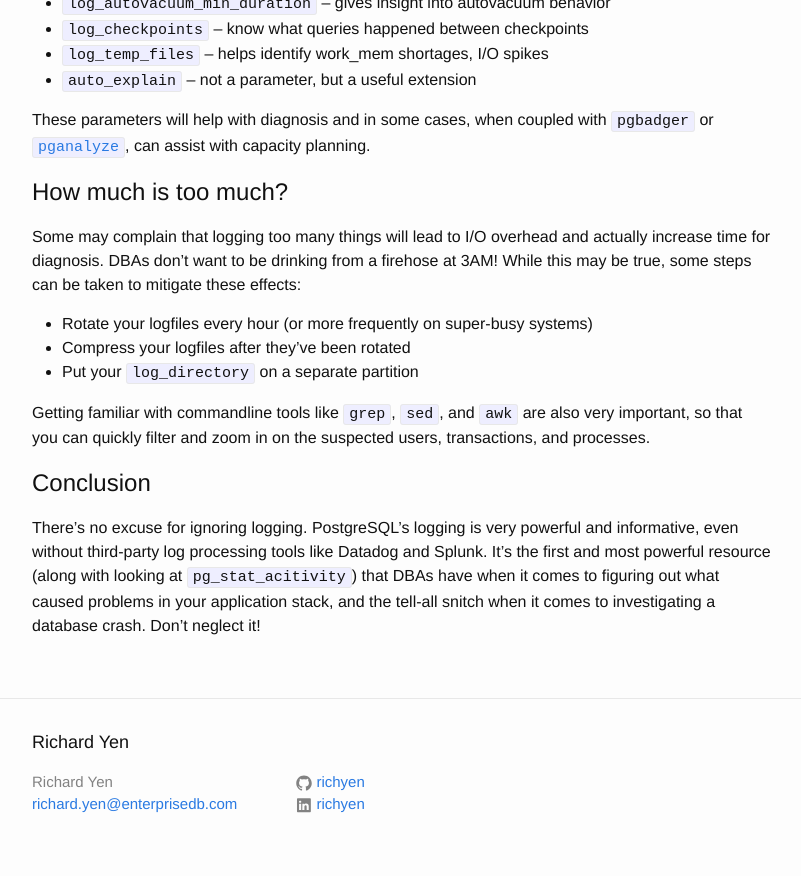
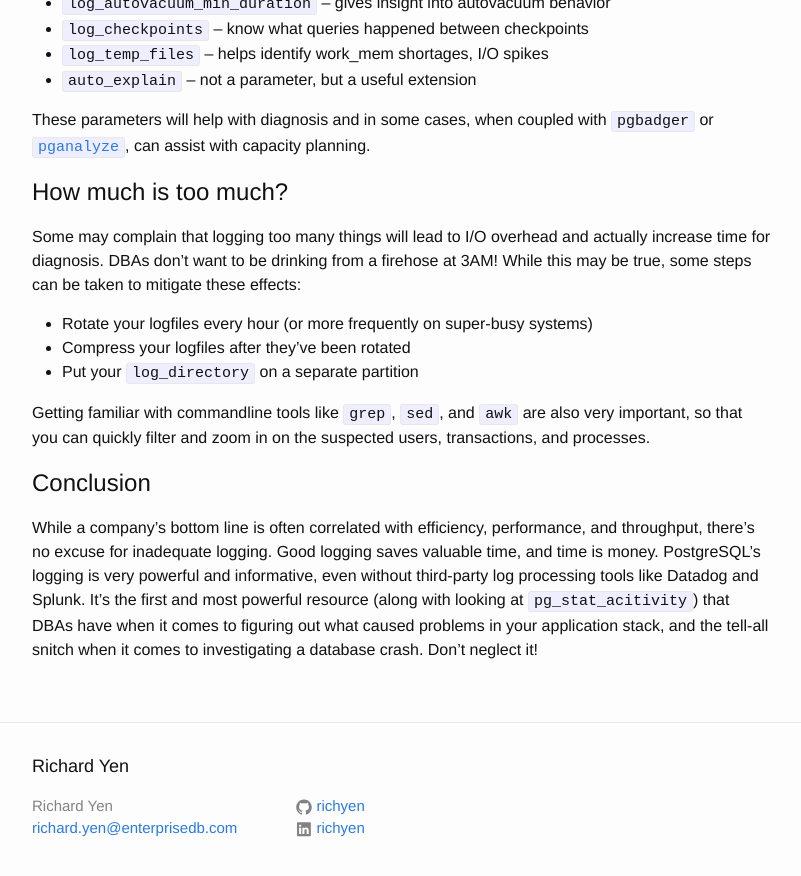
Before and after one commit to richyen/richyen.github.io, a Jekyll site: the page built from _posts/2020-01-29-underestimating_log.markdown, in a window 1280 px wide and 900 px high, scrolled down 2087 px. Shown: the top 876 px of the window, without its empty margins (238-1039 px from the left). Built offline with Jekyll 4.4.1, drawn with Linux system fonts in a browser that asks for light colours; comment, search, counter and statistics services are not loaded.

Commit message:
add extra blurb

```diff
--- a/_posts/2020-01-29-underestimating_log.markdown
+++ b/_posts/2020-01-29-underestimating_log.markdown
@@ -65,4 +65,4 @@ Some may complain that logging too many things will lead to I/O overhead and act
 Getting familiar with commandline tools like `grep`, `sed`, and `awk` are also very important, so that you can quickly filter and zoom in on the suspected users, transactions, and processes.
 
 # Conclusion
-There's no excuse for ignoring logging. PostgreSQL's logging is very powerful and informative, even without third-party log processing tools like Datadog and Splunk.  It's the first and most powerful resource (along with looking at `pg_stat_acitivity`) that DBAs have when it comes to figuring out what caused problems in your application stack, and the tell-all snitch when it comes to investigating a database crash.  Don't neglect it!
+While a company's bottom line is often correlated with efficiency, performance, and throughput, there's no excuse for inadequate logging. Good logging saves valuable time, and time is money.  PostgreSQL's logging is very powerful and informative, even without third-party log processing tools like Datadog and Splunk.  It's the first and most powerful resource (along with looking at `pg_stat_acitivity`) that DBAs have when it comes to figuring out what caused problems in your application stack, and the tell-all snitch when it comes to investigating a database crash.  Don't neglect it!
```
